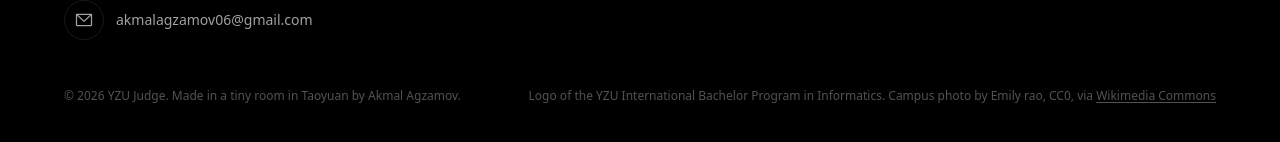
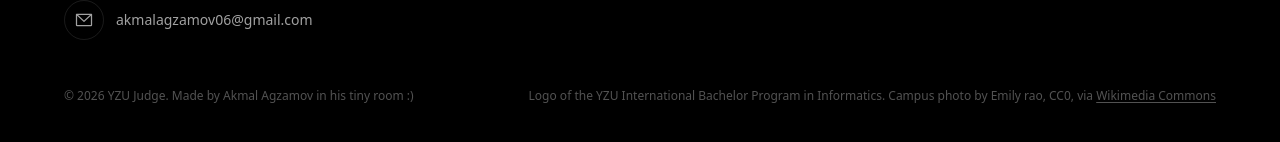
Before and after one commit to AkmalAgzamov1/YZU-judge, a React (Vite) app in the folder frontend/: page / in a window 1280 px wide. Shown: the part 9820-9962 px from the top of the page. Built offline with nearby package versions, Linux system fonts and the light colour scheme; no server answers.

Commit message:
Reword the footer credit

```diff
--- a/frontend/src/components/SiteFooter.tsx
+++ b/frontend/src/components/SiteFooter.tsx
@@ -82,7 +82,7 @@ export default function SiteFooter() {
       </div>
 
       <div className="mx-auto mt-12 flex max-w-6xl flex-col gap-2 text-xs text-neutral-600 md:flex-row md:justify-between">
-        <p>© 2026 YZU Judge. Made in a tiny room in Taoyuan by Akmal Agzamov.</p>
+        <p>© 2026 YZU Judge. Made by Akmal Agzamov in his tiny room :)</p>
         <p>
           Logo of the YZU International Bachelor Program in Informatics. Campus photo by Emily
           rao, CC0, via{" "}
```
